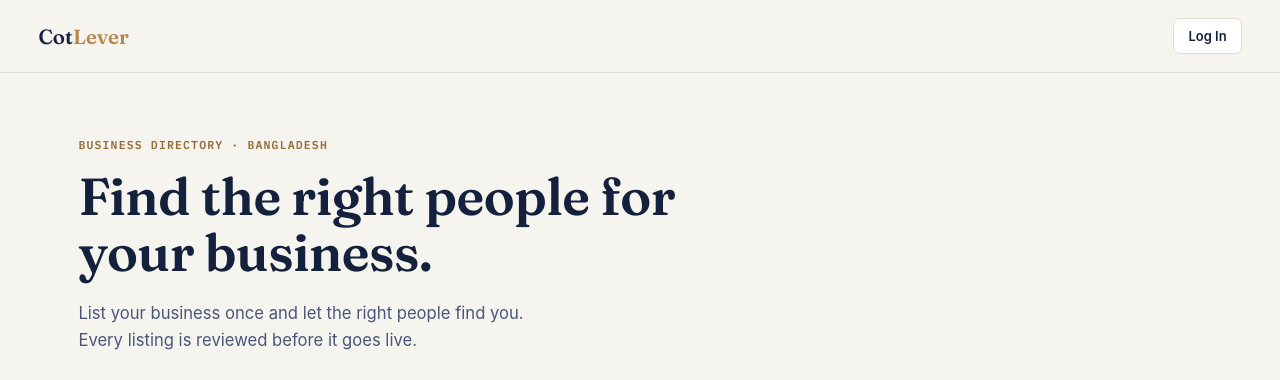
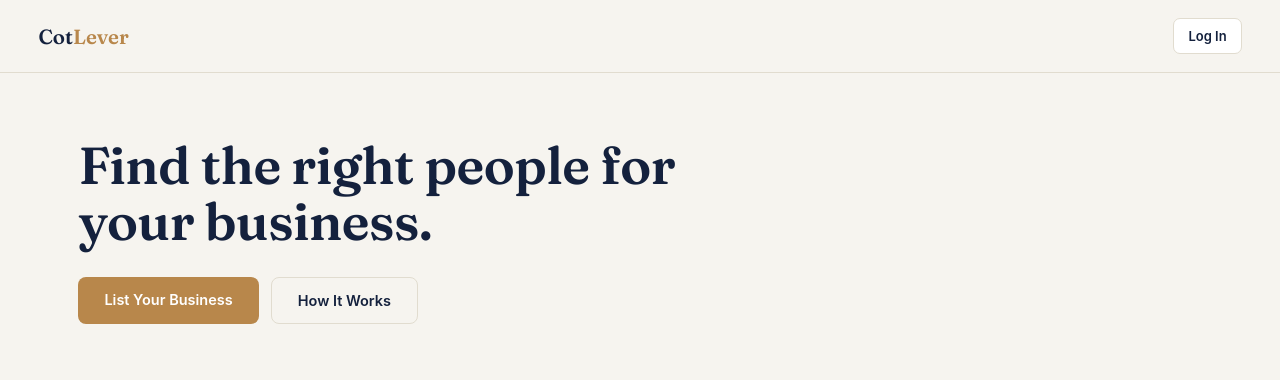
Before and after one commit to cotlevercom-ship-it/grocery-now, a Next.js app: page / in a window 1280 px wide. Shown: the top 380 px of the page. Built offline with nearby package versions, Linux system fonts and the light colour scheme; no server answers; the database is empty.

Commit message:
Remove 'Business Directory · Bangladesh' eyebrow label and hero description paragraph

```diff
--- a/components/ListingHome.jsx
+++ b/components/ListingHome.jsx
@@ -73,26 +73,12 @@ export default function ListingHome() {
         maxWidth: '1200px', margin: '0 auto', padding: 'clamp(28px,5vw,64px) clamp(16px,3vw,56px)',
       }}>
         <div style={{ maxWidth: '640px' }}>
-          <div style={{
-            fontFamily: theme.fontMono, fontSize: '11.5px', letterSpacing: '0.1em', textTransform: 'uppercase',
-            color: theme.brassDark, marginBottom: '16px', fontWeight: '600'
-          }}>Business Directory · Bangladesh</div>
-
           <h1 style={{
             fontFamily: theme.fontDisplay, fontWeight: '600', fontSize: 'clamp(32px,4.2vw,52px)',
-            lineHeight: '1.08', color: theme.ink, marginBottom: '20px', letterSpacing: '-0.01em'
+            lineHeight: '1.08', color: theme.ink, marginBottom: '28px', letterSpacing: '-0.01em'
           }}>
             Find the right people for your business.
           </h1>
-
-          <p style={{
-            fontSize: 'clamp(14.5px,1.3vw,17px)', lineHeight: '1.6', color: theme.inkSoft,
-            maxWidth: '480px', marginBottom: '28px'
-          }}>
-            {activeTypeOptions.length > 0
-              ? `${activeTypeOptions.map(t => t.label).join(' or ')} — list your business once and let the right people find you.`
-              : 'List your business once and let the right people find you.'} Every listing is reviewed before it goes live.
-          </p>
 
           <div style={{ display: 'flex', gap: '12px', flexWrap: 'wrap' }}>
             <Link href="/listings/new" style={{
```
